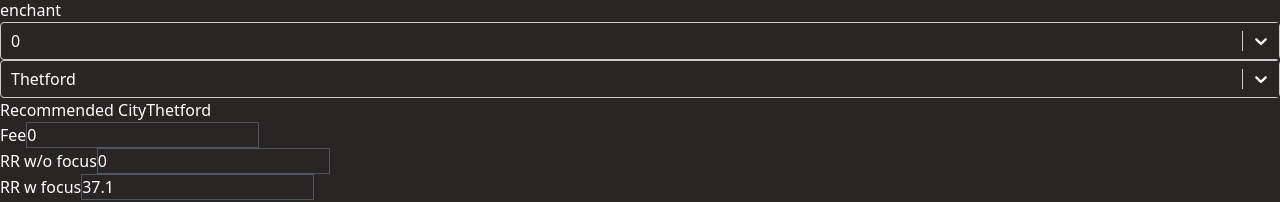
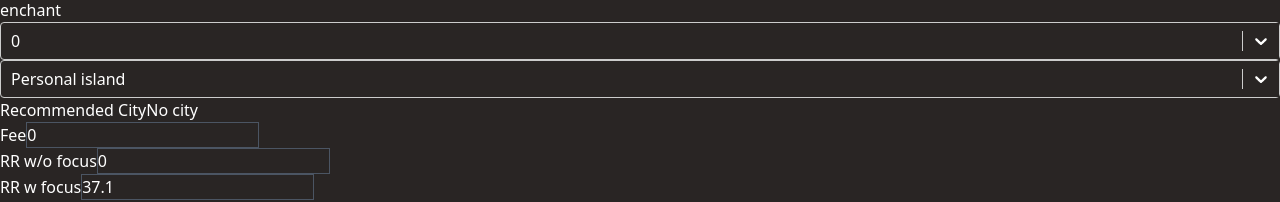
Before and after one commit to VaynerAkaWalo/albion-rmt-frontend, a React (Vite) app: page /#/calculator in a window 1280 px wide. Shown: the part 322-524 px from the top of the page. Built offline with nearby package versions, Linux system fonts and the light colour scheme; no server answers.

Commit message:
Automatic tax setting based on city

```diff
--- a/src/components/calculator/ItemSelection.jsx
+++ b/src/components/calculator/ItemSelection.jsx
@@ -63,6 +63,7 @@ export function ItemSelection() {
         setSelectedItem(prev => ({
             ...prev,
             ...itemInfo,
+            recommendedCity: itemData['categories'][category['value']]['subcategories'][subcategory['value']]['recommendedCity'],
             tier: tier['value'],
             enchant: enchant['value']
         }))
--- a/src/components/calculator/LocationSelector.jsx
+++ b/src/components/calculator/LocationSelector.jsx
@@ -1,21 +1,53 @@
 import Select from "react-select";
+import {useContext, useState} from "react";
+import {GlobalContext} from "./context/CalculatorContext.jsx";
 
 export function LocationSelector() {
-    const cities = ["Thetford", "Fort Sterling", "Caerleon", "Personal Island", "Hideout", "City w/o return"]
+    const cities = ["Personal island", "Thetford", "Fort Sterling", "Bridgewatch", "Martlock", "Lymhurst", "Caerleon"]
+    const {selectedItem, setSettings} = useContext(GlobalContext)
+    const [selectedCity, setSelectedCity] = useState(createOptions()[0])
+    const {recommendedCity} = selectedItem
+
+    const changeCity = (e) => {
+        let woFocus = 0
+        let wFocus = 37.1
+        switch (e['value']) {
+            case recommendedCity:
+                woFocus = 36.7
+                wFocus = 53.9
+                break
+            case "PERSONAL_ISLAND":
+                break
+            default:
+                woFocus = 15.2
+                wFocus = 43.5
+        }
+        setSettings(prev => ({...prev, returnRateWoF: woFocus, returnRateWF: wFocus}))
+
+        setSelectedCity(e)
+    }
+
     function createOptions() {
         const array = [];
 
-        cities.map(city => array.push({label: city, value: city}))
+        cities.map(city => array.push({label: city, value: city.toUpperCase().replace(" ", "_")}))
 
         return array;
     }
 
+    const capitalizeFirstLetter = (text) => {
+        if (text) {
+            return text.charAt(0) + text.toLowerCase().slice(1).replace("_", " ")
+        }
+        return "";
+    }
+
     return (
         <div className="border-b grid grid-cols-2 [&>*]:m-auto">
-            <Select className="w-4/5" menuPosition={"fixed"} options={createOptions()} styles={customStyles} isSearchable={false} defaultValue={createOptions()[0]}/>
+            <Select className="w-4/5" menuPosition={"fixed"} options={createOptions()} styles={customStyles} isSearchable={false} value={selectedCity} onChange={changeCity}/>
             <div className="flex flex-col text-center">
                 <span>Recommended City</span>
-                <span>Thetford</span>
+                <span>{recommendedCity ? capitalizeFirstLetter(recommendedCity) : "No city"}</span>
             </div>
         </div>
     )
--- a/src/components/calculator/context/CalculatorContext.jsx
+++ b/src/components/calculator/context/CalculatorContext.jsx
@@ -82,4 +82,6 @@ const settingsPh = {
     returnRateWF: 37.1,
     tax: 0,
     amountMultiplier: 1,
+    selectedLocation: "Thetford",
+    recommendedCity: "Lymhurst"
 }
```
